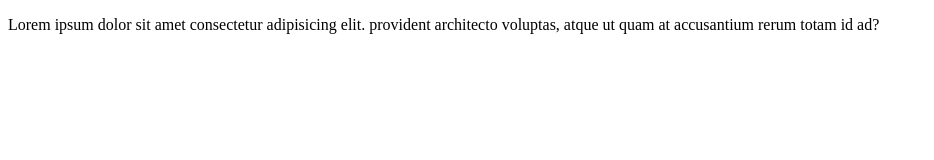
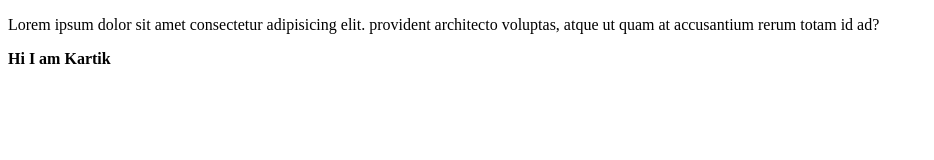
Before and after one commit to Kartik-Dianapps/PracticeRepo, a plain HTML site: page index.html in a window 1280 px wide. Shown: the whole page, without its empty margins (0-934 px from the left). Drawn offline with Linux system fonts and the light colour scheme.

Commit message:
This is main commit changed

```diff
--- a/index.html
+++ b/index.html
@@ -8,5 +8,6 @@
 <body>
     <p>Lorem ipsum dolor sit amet consectetur adipisicing elit.
         provident architecto voluptas, atque ut quam at accusantium rerum totam id ad?</p>
+        <b>Hi I am Kartik</b>
 </body>
 </html>
```
